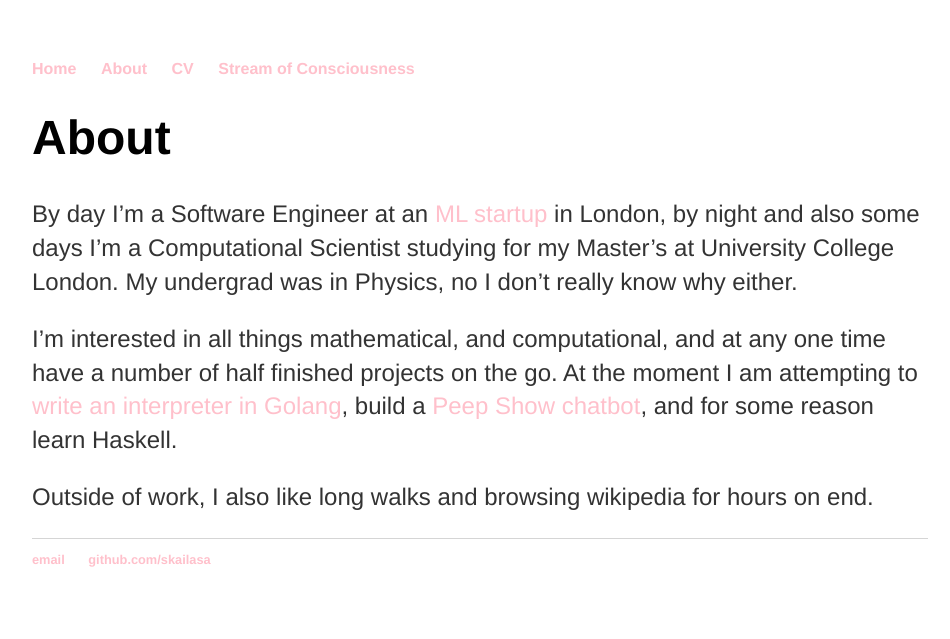
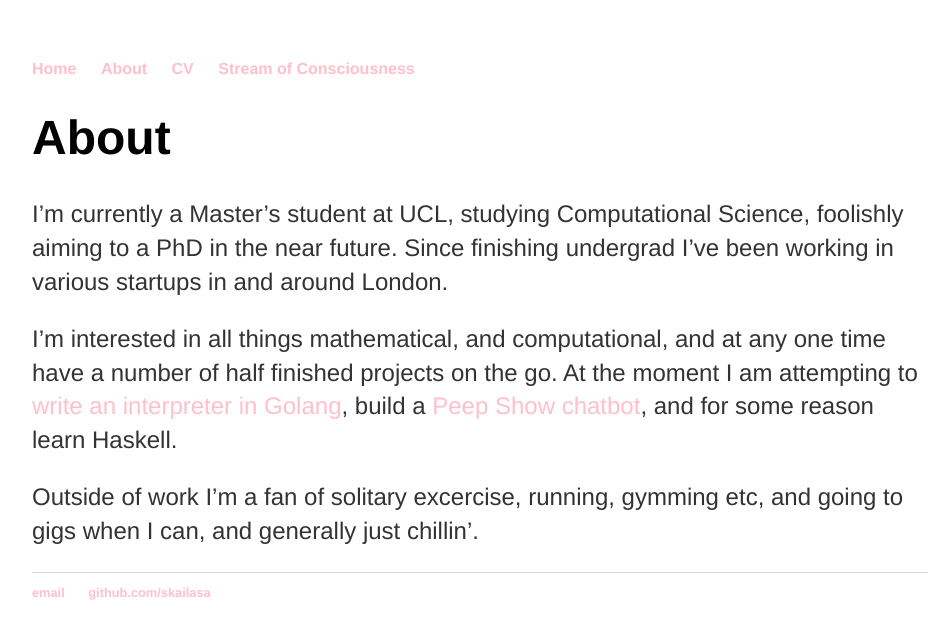
Before and after one commit to skailasa/skailasa.github.io, a Jekyll site: the page built from about.md, in a window 1280 px wide. Shown: the top 639 px of the page, without its empty margins (160-1110 px from the left). Built offline with Jekyll 4.4.1, drawn with Linux system fonts in a browser that asks for light colours.

Commit message:
Changes to about, cv, and typos in recent article

```diff
--- a/about.md
+++ b/about.md
@@ -4,10 +4,9 @@ title: About
 ---
 # About
 
-By day I'm a Software Engineer at an [ML startup](https://cytora.com) in London,
-by night and also some days I'm a Computational Scientist studying for
-my Master's at University College London. My undergrad was in Physics,
-no I don't really know why either.
+I'm currently a Master's student at UCL, studying Computational Science, foolishly
+aiming to a PhD in the near future. Since finishing undergrad I've been working in
+various startups in and around London.
 
 I'm interested in all things mathematical, and computational, and at any
 one time have a number of half finished projects on the go. At the moment
@@ -15,4 +14,5 @@ I am attempting to [write an interpreter in Golang](https://github.com/skailasa/
 build a [Peep Show chatbot](https://github.com/skailasa/pejnet), and for
 some reason learn Haskell.
 
-Outside of work, I also like long walks and browsing wikipedia for hours on end.
+Outside of work I'm a fan of solitary excercise, running, gymming etc, and going to
+gigs when I can, and generally just chillin'.
```
Also changed, not shown: _posts/2018-11-05-dealing-with-procrastination.md (+2 -2 lines), cv.md (+1 -2 lines).
